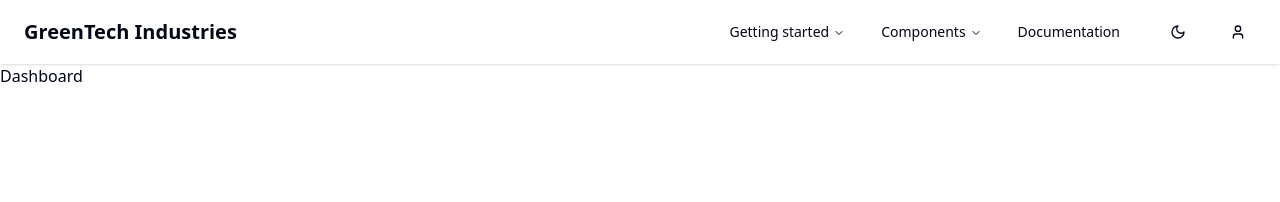
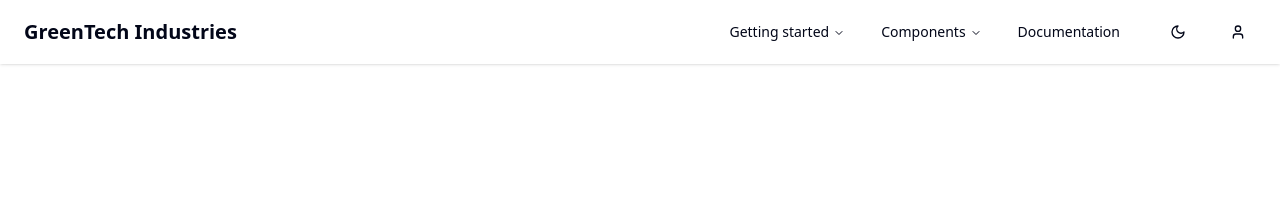
Before and after one commit to juturabhishake/trainingproject, a Next.js app: page /dashboard in a window 1280 px wide. Shown: the top 202 px of the page. Built offline with nearby package versions, Linux system fonts and the light colour scheme.

Commit message:
Update layout.tsx

```diff
--- a/app/layout.tsx
+++ b/app/layout.tsx
@@ -29,7 +29,7 @@
         className={`${geistSans.variable} ${geistMono.variable} antialiased`}
       >
         <NavbarWrapper />
-        <div className="py-16">
+        <div>
         {children}
         </div>
       </body>
```
